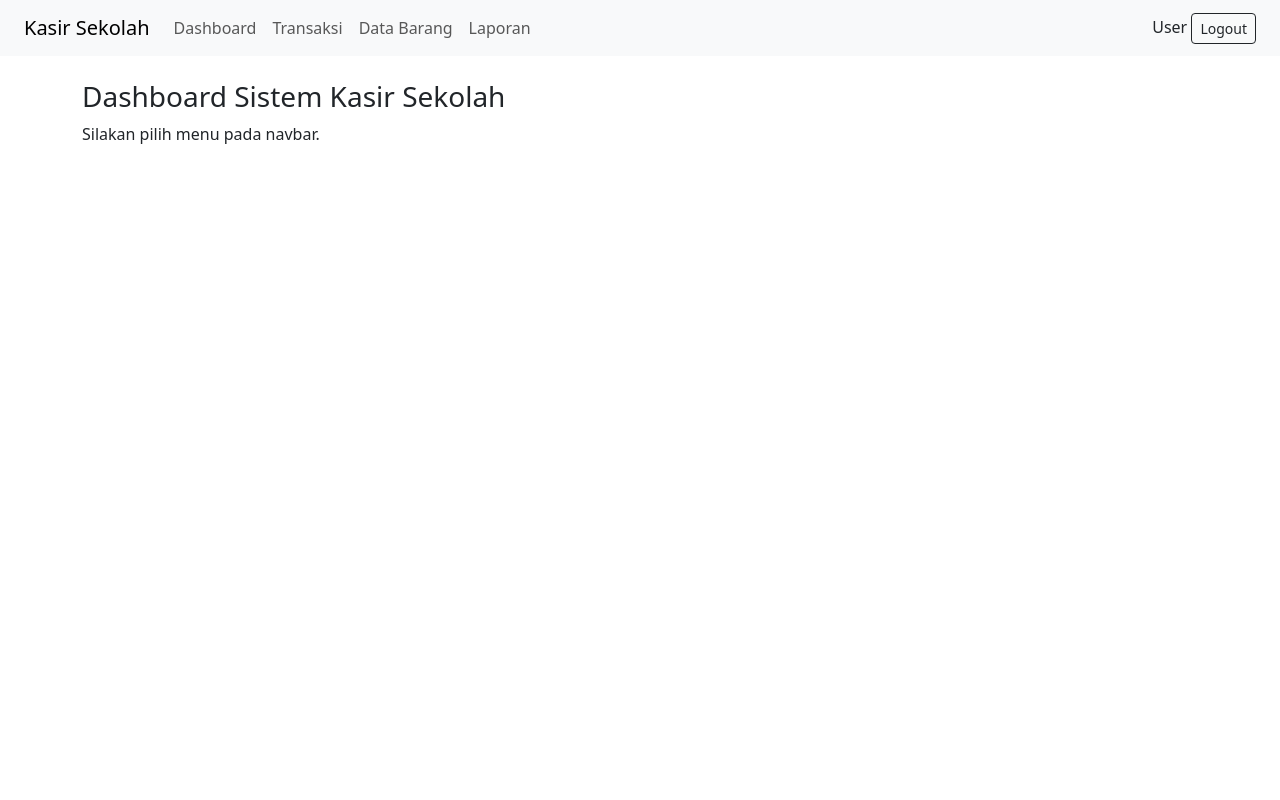
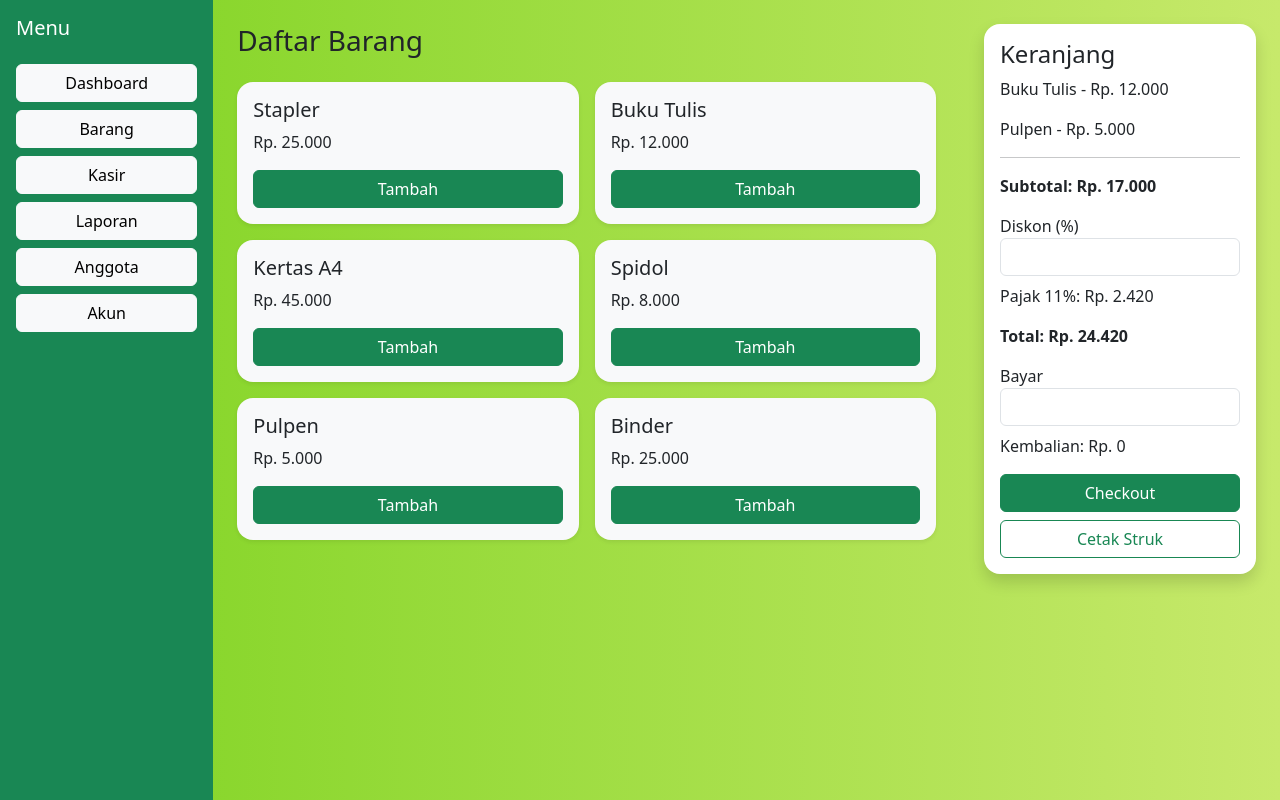
Before and after one commit to wiistore1/koperasi, a PHP site: the page made by tugas koperasi/dash_kasir.php in a window 1280 px wide. Run offline with PHP 8.4, Linux system fonts and the light colour scheme; a user stored in the database is signed in.

Commit message:
Update dash_kasir.php

```diff
--- a/tugas koperasi/dash_kasir.php
+++ b/tugas koperasi/dash_kasir.php
@@ -12,35 +12,131 @@ alert("Selamat Datang Kasir! 👑");
 </script>
 
 <!DOCTYPE html>
-<html>
+<html lang="id">
 <head>
-    <title>Dashboard Kasir</title>
+    <meta charset="UTF-8">
+    <title>Kasir Sekolah</title>
     <link href="https://cdn.jsdelivr.net/npm/bootstrap@5.3.3/dist/css/bootstrap.min.css" rel="stylesheet">
 </head>
 
-<body>
+<body style="background: linear-gradient(to right, #7ed321, #c7e96b);">
 
-<!-- Navbar -->
-<nav class="navbar navbar-expand-lg navbar-light bg-light px-4">
-    <a class="navbar-brand">Kasir Sekolah</a>
+<div class="container-fluid">
+    <div class="row">
 
-    <div class="navbar-nav">
-        <a class="nav-link" href="#">Dashboard</a>
-        <a class="nav-link" href="#">Transaksi</a>
-        <a class="nav-link" href="#">Data Barang</a>
-        <a class="nav-link" href="#">Laporan</a>
+        <!-- Sidebar -->
+        <div class="col-md-2 bg-success text-white min-vh-100 p-3">
+            <h5 class="mb-4">Menu</h5>
+
+            <div class="d-grid gap-2">
+                <button class="btn btn-light">Dashboard</button>
+                <button class="btn btn-light">Barang</button>
+                <button class="btn btn-light">Kasir</button>
+                <button class="btn btn-light">Laporan</button>
+                <button class="btn btn-light">Anggota</button>
+                <button class="btn btn-light">Akun</button>
+            </div>
+        </div>
+
+        <!-- Content -->
+        <div class="col-md-7 p-4">
+            <h3 class="mb-4">Daftar Barang</h3>
+
+            <div class="row g-3">
+
+                <div class="col-md-6">
+                    <div class="card bg-light border-0 shadow-sm rounded-4">
+                        <div class="card-body">
+                            <h5>Stapler</h5>
+                            <p>Rp. 25.000</p>
+                            <button class="btn btn-success w-100">Tambah</button>
+                        </div>
+                    </div>
+                </div>
+
+                <div class="col-md-6">
+                    <div class="card bg-light border-0 shadow-sm rounded-4">
+                        <div class="card-body">
+                            <h5>Buku Tulis</h5>
+                            <p>Rp. 12.000</p>
+                            <button class="btn btn-success w-100">Tambah</button>
+                        </div>
+                    </div>
+                </div>
+
+                <div class="col-md-6">
+                    <div class="card bg-light border-0 shadow-sm rounded-4">
+                        <div class="card-body">
+                            <h5>Kertas A4</h5>
+                            <p>Rp. 45.000</p>
+                            <button class="btn btn-success w-100">Tambah</button>
+                        </div>
+                    </div>
+                </div>
+
+                <div class="col-md-6">
+                    <div class="card bg-light border-0 shadow-sm rounded-4">
+                        <div class="card-body">
+                            <h5>Spidol</h5>
+                            <p>Rp. 8.000</p>
+                            <button class="btn btn-success w-100">Tambah</button>
+                        </div>
+                    </div>
+                </div>
+
+                <div class="col-md-6">
+                    <div class="card bg-light border-0 shadow-sm rounded-4">
+                        <div class="card-body">
+                            <h5>Pulpen</h5>
+                            <p>Rp. 5.000</p>
+                            <button class="btn btn-success w-100">Tambah</button>
+                        </div>
+                    </div>
+                </div>
+
+                <div class="col-md-6">
+                    <div class="card bg-light border-0 shadow-sm rounded-4">
+                        <div class="card-body">
+                            <h5>Binder</h5>
+                            <p>Rp. 25.000</p>
+                            <button class="btn btn-success w-100">Tambah</button>
+                        </div>
+                    </div>
+                </div>
+
+            </div>
+        </div>
+
+        <!-- Keranjang -->
+        <div class="col-md-3 p-4">
+            <div class="card border-0 shadow rounded-4">
+                <div class="card-body">
+                    <h4>Keranjang</h4>
+
+                    <p>Buku Tulis - Rp. 12.000</p>
+                    <p>Pulpen - Rp. 5.000</p>
+
+                    <hr>
+                    <p><strong>Subtotal: Rp. 17.000</strong></p>
+
+                    <label>Diskon (%)</label>
+                    <input type="number" class="form-control mb-2">
+
+                    <p>Pajak 11%: Rp. 2.420</p>
+                    <p><strong>Total: Rp. 24.420</strong></p>
+
+                    <label>Bayar</label>
+                    <input type="number" class="form-control mb-2">
+
+                    <p>Kembalian: Rp. 0</p>
+
+                    <button class="btn btn-success w-100 mb-2">Checkout</button>
+                    <button class="btn btn-outline-success w-100">Cetak Struk</button>
+                </div>
+            </div>
+        </div>
+
     </div>
-
-    <div class="ms-auto">
-        <span>User</span>
-        <a href="logout.php" class="btn btn-outline-dark btn-sm">Logout</a>
-    </div>
-</nav>
-
-<!-- Isi halaman -->
-<div class="container mt-4">
-    <h3>Dashboard Sistem Kasir Sekolah</h3>
-    <p>Silakan pilih menu pada navbar.</p>
 </div>
 
 </body>
```
